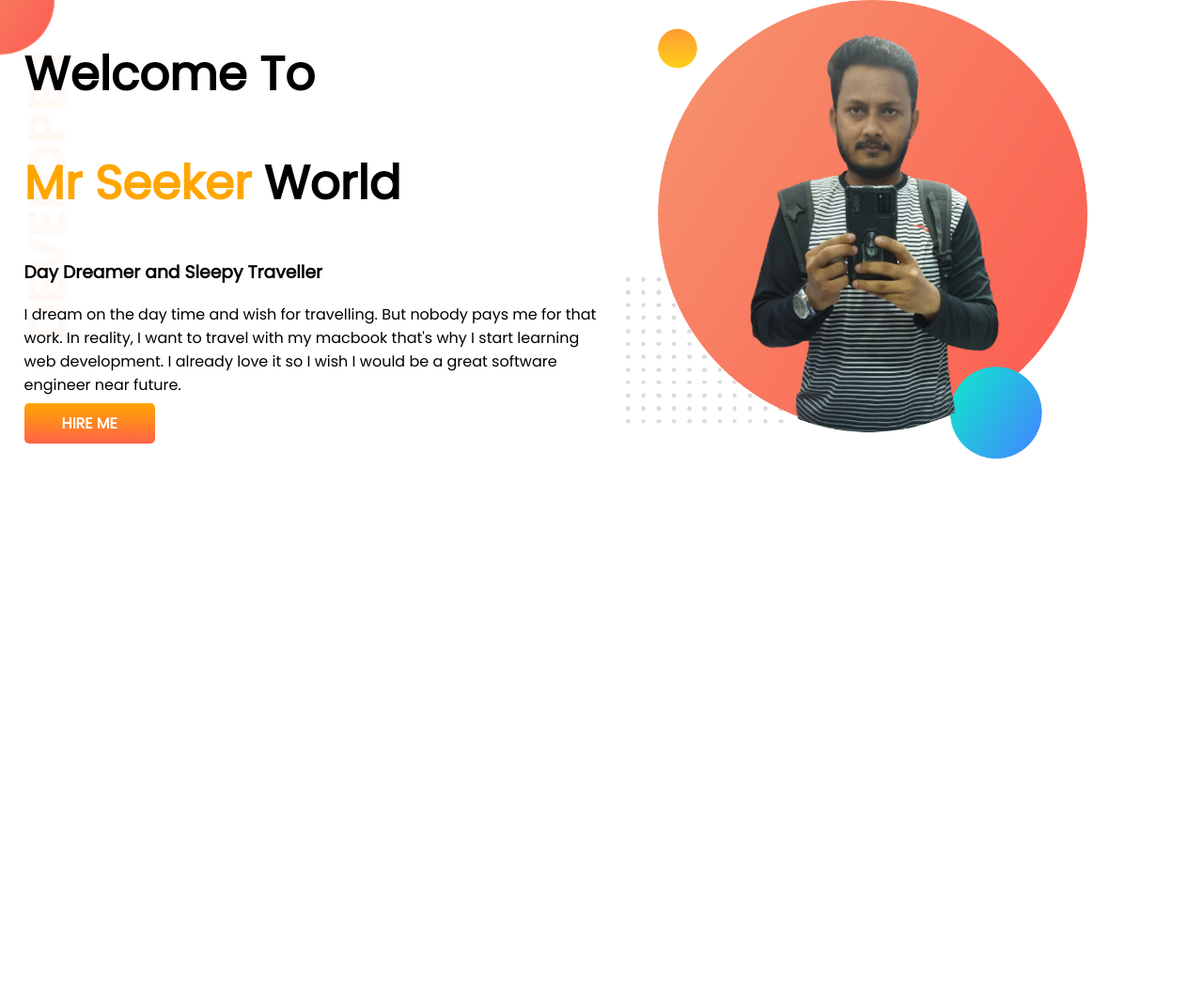
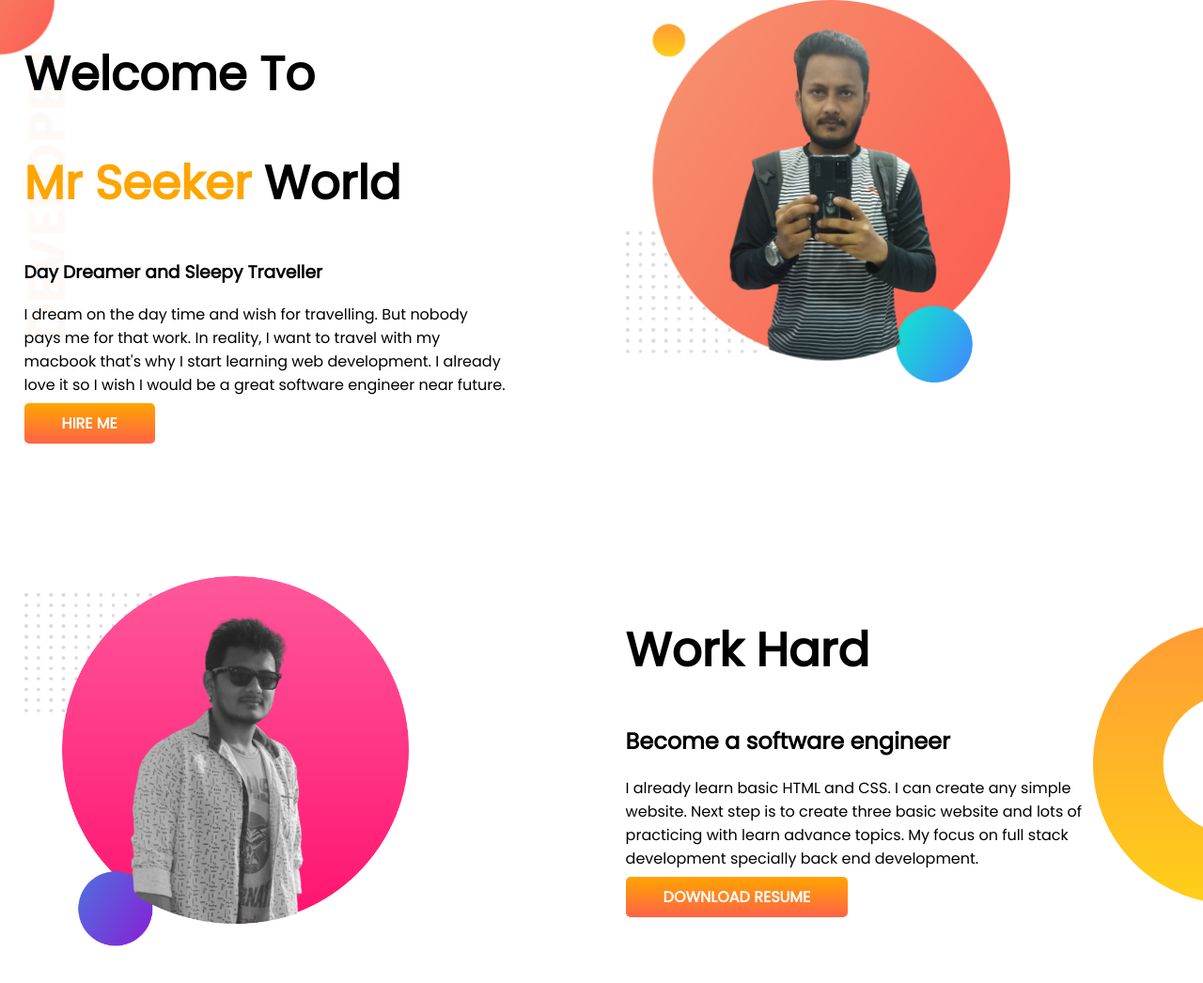
Before and after one commit to mrseeker53/developer-portfolio, a plain HTML site: page index.html in a window 1280 px wide. Shown: the whole page at 94% size. Before the commit the page ends 800 px from the top, so only its background shows below. Drawn offline with Linux system fonts and the light colour scheme.

Commit message:
Work Hard section

```diff
--- a/index.html
+++ b/index.html
@@ -28,6 +28,21 @@
         </div>
     </section>
 
+    <section class="work-hard">
+        <div class="half-width">
+            <img src="images/nayeem2.png">
+        </div>
+        <div class="half-width">
+            <h1>Work Hard</h1>
+            <h2>Become a software engineer</h2>
+            <p>I already learn basic HTML and CSS. I can create any simple website. Next step is to create three basic
+                website and lots of practicing with learn advance topics. My focus on full stack development specially
+                back end development.
+            </p>
+            <a class="link-button" href="" target="_blank">DOWNLOAD RESUME</a>
+        </div>
+    </section>
+
 </body>
 
 </html>
--- a/style.css
+++ b/style.css
@@ -13,11 +13,13 @@ h1 {
 
 section {
     display: flex;
+    margin-bottom: 150px;
 }
 
 .half-width {
     width: 50%;
     padding-left: 2%;
+    padding-right: 8%;
 }
 
 .half-width img {
@@ -37,3 +39,9 @@ section {
     background-image: url(images/top-banner.png);
     background-repeat: no-repeat;
 }
+
+.work-hard {
+    background-image: url(images/dream-big.png);
+    background-repeat: no-repeat;
+    background-position: right;
+}
```
Also changed, not shown: images/dream-big.png (renamed from images/dream-bg.png), images/nayeem2.png (added).
